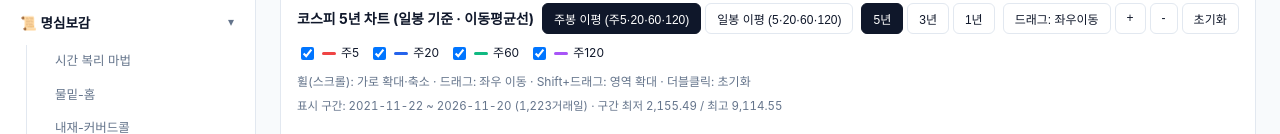
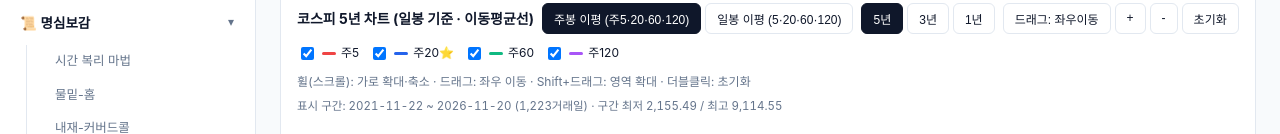
Before and after one commit to jjw9302/kospi-30d, a plain HTML site: page index.html in a window 1280 px wide. Shown: the part 263-397 px from the top of the page. Drawn offline with Linux system fonts and the light colour scheme.

Commit message:
ui: highlight weekly MA20 legend as 주20⭐

```diff
--- a/index.html
+++ b/index.html
@@ -774,13 +774,16 @@
       const periods = [5, 20, 60, 120];
       const prefix = tf5y === "weekly" ? "주" : "MA";
       const el = document.getElementById("maLegend");
-      el.innerHTML = periods.map((p) => `
+      el.innerHTML = periods.map((p) => {
+        const label = tf5y === "weekly" && p === 20 ? "주20⭐" : `${prefix}${p}`;
+        return `
         <label class="ma-toggle">
           <input type="checkbox" data-ma="${p}" ${maEnabled[p] ? "checked" : ""} />
           <span class="swatch" style="background:var(${MA_COLORS[p]})"></span>
-          <span>${prefix}${p}</span>
+          <span>${label}</span>
         </label>
-      `).join("");
+      `;
+      }).join("");
       el.querySelectorAll("input[data-ma]").forEach((chk) => {
         chk.addEventListener("change", () => {
           maEnabled[Number(chk.dataset.ma)] = chk.checked;
```
